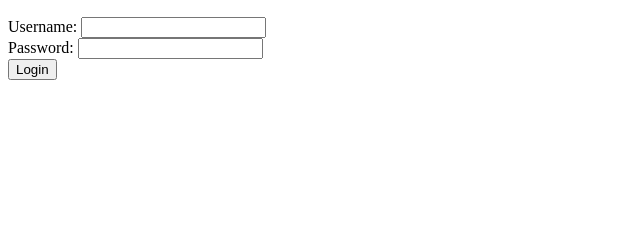
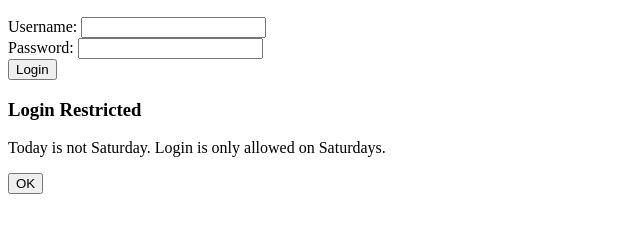
Before and after one commit to j2445/baps, a plain HTML site: page login.html in a window 1280 px wide. Shown: the part 115-348 px from the top of the page, without its empty margins (0-640 px from the left). Drawn offline with Linux system fonts and the light colour scheme.

Commit message:
Update login.html

```diff
--- a/login.html
+++ b/login.html
@@ -24,6 +24,16 @@
             <p id="errorMessage" class="error-message"></p>
         </form>
     </div>
+
+    <!-- Not Saturday Popup -->
+    <div id="notSaturdayPopup" class="popup-overlay">
+        <div class="popup-content">
+            <h3>Login Restricted</h3>
+            <p>Today is not Saturday. Login is only allowed on Saturdays.</p>
+            <button id="closeNotSaturdayPopup" class="close-button">OK</button>
+        </div>
+    </div>
+
     <script src="login.js"></script>
 </body>
 </html>
```
